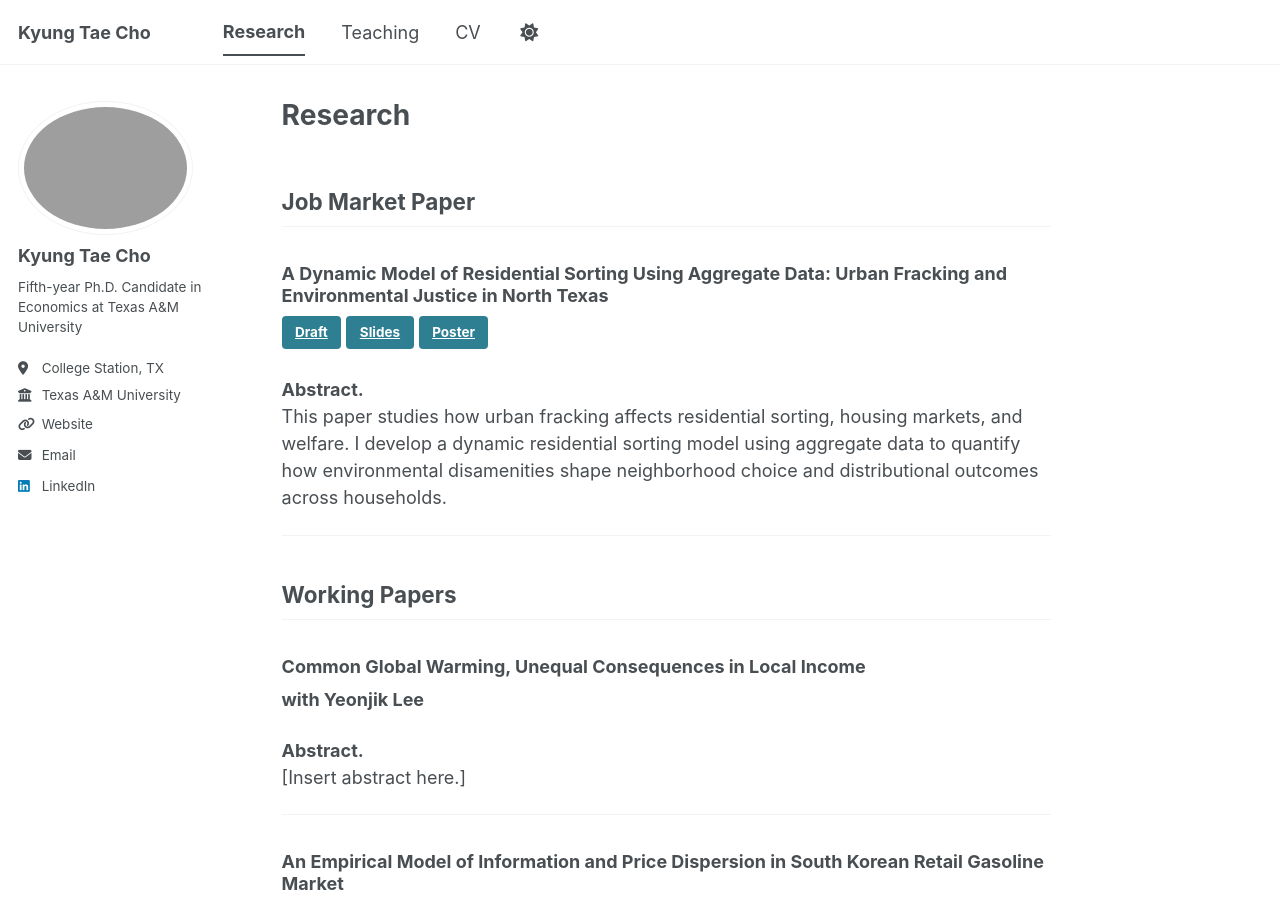
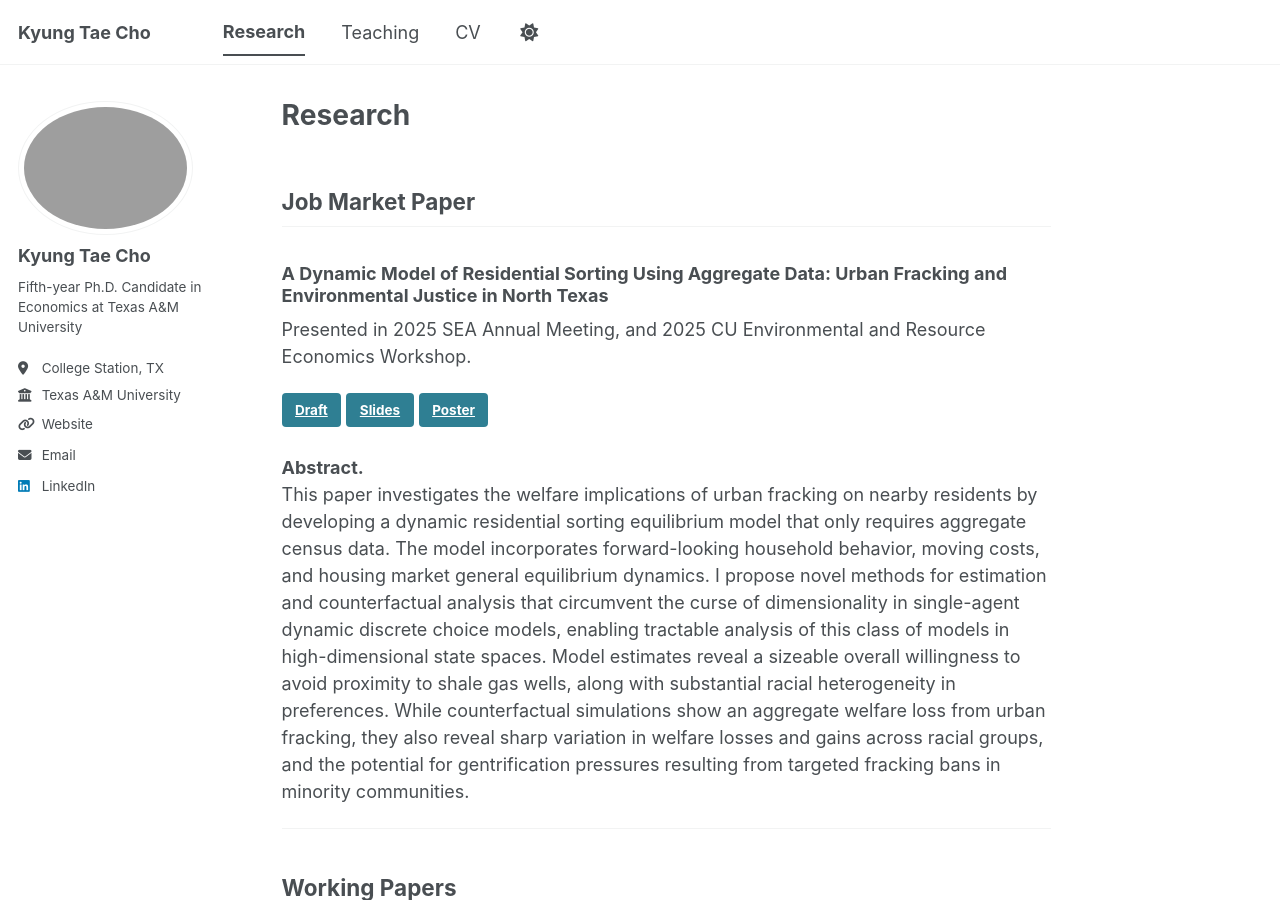
Before and after one commit to KyungtaeCho/KyungtaeCho.github.io, a Jekyll site: the page built from _pages/publications.md, in a window 1280 px wide and 900 px high. Built offline with Jekyll 4.4.1, drawn with Linux system fonts in a browser that asks for light colours; a script bundle is joined from its source files by our own code; library files that are not in the unit come from our copies.

Commit message:
Update publications.md

```diff
--- a/_pages/publications.md
+++ b/_pages/publications.md
@@ -8,13 +8,14 @@ author_profile: true
 ## Job Market Paper
 
 ### A Dynamic Model of Residential Sorting Using Aggregate Data: Urban Fracking and Environmental Justice in North Texas
+Presented in 2025 SEA Annual Meeting, and 2025 CU Environmental and Resource Economics Workshop.
 
 [Draft](/files/jmp-draft.pdf){: .btn .btn--primary}
 [Slides](/files/jmp-slides.pdf){: .btn}
 [Poster](/files/jmp-poster.pdf){: .btn}
 
 **Abstract.**
-This paper studies how urban fracking affects residential sorting, housing markets, and welfare. I develop a dynamic residential sorting model using aggregate data to quantify how environmental disamenities shape neighborhood choice and distributional outcomes across households.
+This paper investigates the welfare implications of urban fracking on nearby residents by developing a dynamic residential sorting equilibrium model that only requires aggregate census data. The model incorporates forward-looking household behavior, moving costs, and housing market general equilibrium dynamics. I propose novel methods for estimation and counterfactual analysis that circumvent the curse of dimensionality in single-agent dynamic discrete choice models, enabling tractable analysis of this class of models in high-dimensional state spaces. Model estimates reveal a sizeable overall willingness to avoid proximity to shale gas wells, along with substantial racial heterogeneity in preferences.  While counterfactual simulations show an aggregate welfare loss from urban fracking, they also reveal sharp variation in welfare losses and gains across racial groups, and the potential for gentrification pressures resulting from targeted fracking bans in minority communities.
 
 ---
 
```
